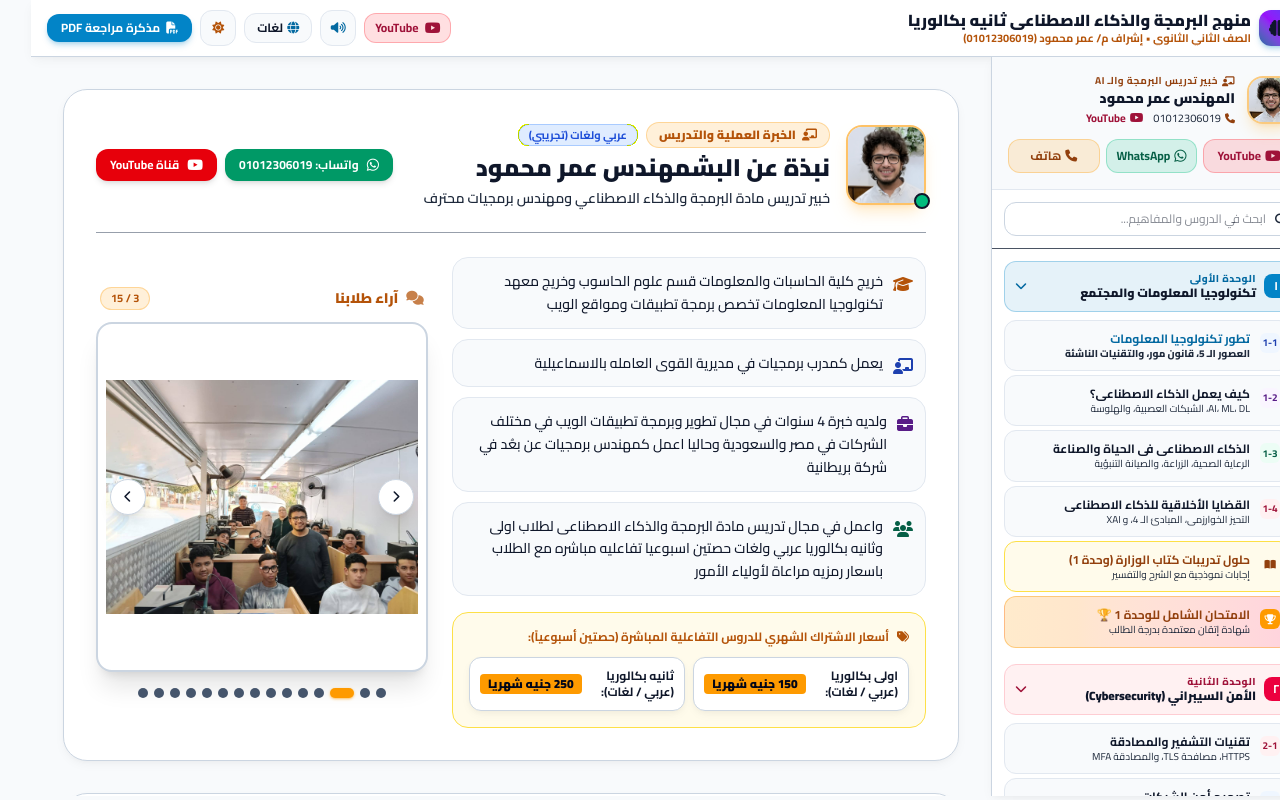
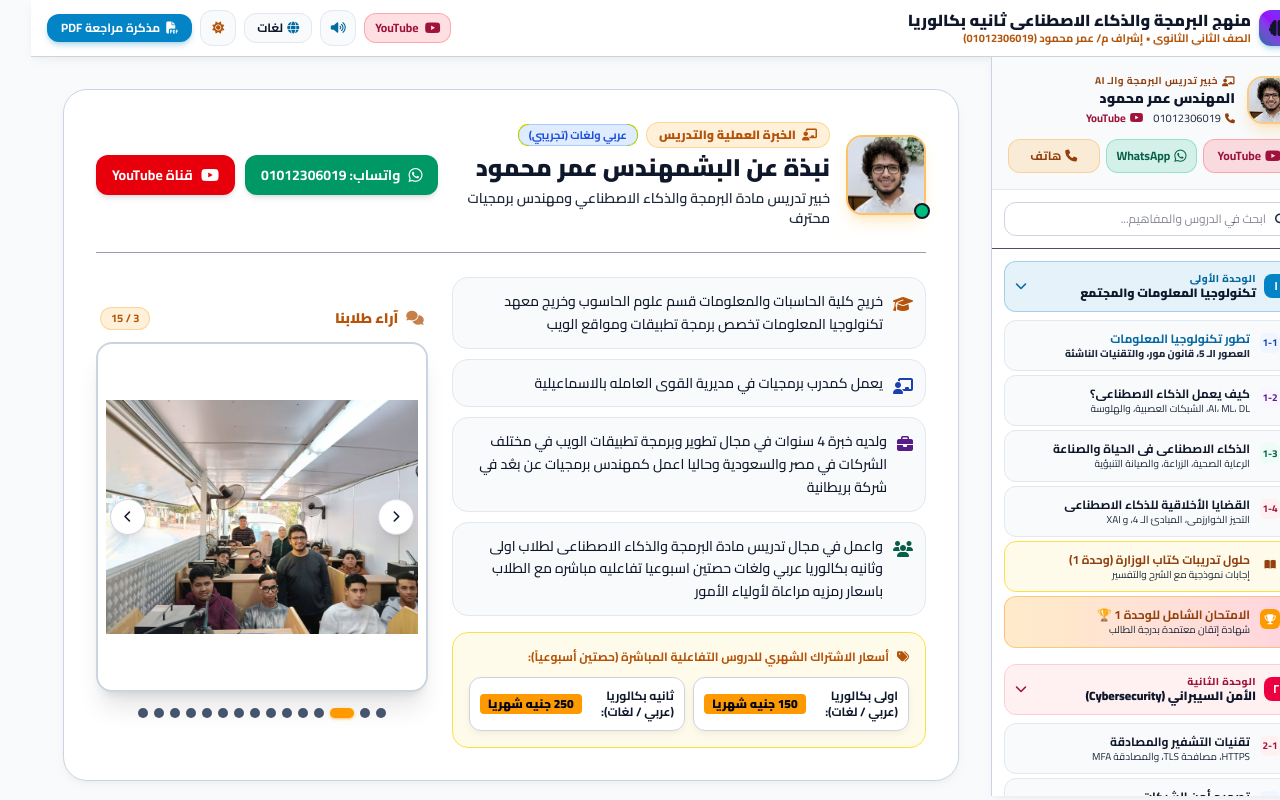
Before and after one commit to omar3060/programming-and-ai, a Next.js app: page / in a window 1280 px wide. Built offline with nearby package versions, Linux system fonts and the light colour scheme.

Commit message:
fix(theme): eliminate dark mode gradient blur on scenario card and fix InstructorBioCard header buttons layout on tablet

```diff
--- a/components/lessons/Lesson1_1.tsx
+++ b/components/lessons/Lesson1_1.tsx
@@ -334,13 +334,13 @@ export function Lesson1_1() {
         </div>
 
         {/* Introductory Real-Life Scenario Box (كتاب الوزارة ص 4 / p. 6) */}
-        <div className="p-4 sm:p-5 rounded-2xl bg-gradient-to-r from-blue-900/30 via-slate-900/60 to-purple-900/30 border border-blue-500/30 text-xs sm:text-sm leading-relaxed space-y-3 shadow-sm">
-          <div className="flex items-center gap-2 text-blue-400 font-bold text-xs sm:text-sm">
-            <i className="fa-solid fa-sun text-amber-400 text-base"></i>
+        <div className="p-4 sm:p-5 rounded-2xl theme-subpanel border border-blue-500/40 text-xs sm:text-sm leading-relaxed space-y-3 shadow-sm">
+          <div className="flex items-center gap-2 text-blue-600 dark:text-blue-400 font-black text-xs sm:text-sm">
+            <i className="fa-solid fa-sun text-amber-500 text-base"></i>
             <span className="lang-ar">سيناريو الحياة اليومية (كتاب الوزارة ص 4): يوم في حياة طالب مصري</span>
             <span className="lang-en">Daily Life Scenario (Textbook p. 6): A Day in the Life of an Egyptian Student</span>
           </div>
-          <p className="text-sub">
+          <p className="text-slate-900 dark:text-slate-100 font-medium leading-relaxed">
             <span className="lang-ar">
               في يوم عادي، يقرأ طالب في مصر رسائل على أحد تطبيقات التواصل الاجتماعي (SNS)، ويدفع ثمن إفطاره إلكترونياً باستخدام تطبيق للدفع غير النقدي، وينضم إلى درس عبر الإنترنت، ويطلب كتاباً من متجر إلكتروني.
               قبل 20 عاماً، لم تكن معظم هذه الخدمات متاحة أو منتشرة بالصورة التي نعرفها اليوم.
--- a/components/ui/InstructorBioCard.tsx
+++ b/components/ui/InstructorBioCard.tsx
@@ -73,7 +73,7 @@ export function InstructorBioCard() {
   return (
     <div dir="rtl" className="theme-panel border border-amber-500/40 p-4 sm:p-6 lg:p-8 rounded-3xl relative overflow-hidden shadow-xl space-y-6 [font-family:var(--font-cairo),'Cairo',sans-serif] max-w-full">
       {/* Top Header */}
-      <div className="flex flex-col md:flex-row items-start md:items-center justify-between gap-4 sm:gap-6 border-b border-slate-700/50 dark:border-slate-800/80 pb-6">
+      <div className="flex flex-col lg:flex-row items-start lg:items-center justify-between gap-4 sm:gap-6 border-b border-slate-700/50 dark:border-slate-800/80 pb-6">
         <div className="flex items-center gap-3 sm:gap-4">
           <div className="relative shrink-0">
             <img
@@ -103,23 +103,23 @@ export function InstructorBioCard() {
         </div>
 
         {/* Quick Action Buttons */}
-        <div className="flex flex-wrap items-center gap-2 w-full md:w-auto shrink-0">
+        <div className="flex flex-wrap items-center gap-2.5 w-full lg:w-auto shrink-0 pt-2 lg:pt-0">
           <a
             href="https://wa.me/201012306019"
             target="_blank"
             rel="noreferrer"
-            className="flex-1 md:flex-initial px-3.5 py-2 rounded-xl bg-emerald-600 hover:bg-emerald-700 text-white text-xs font-bold flex items-center justify-center gap-2 shadow-md transition"
+            className="flex-1 sm:flex-initial px-4 py-2.5 rounded-xl bg-emerald-600 hover:bg-emerald-700 text-white text-xs sm:text-sm font-bold flex items-center justify-center gap-2 shadow-md transition"
           >
-            <i className="fa-brands fa-whatsapp text-sm"></i>
+            <i className="fa-brands fa-whatsapp text-sm sm:text-base"></i>
             <span>واتساب: 01012306019</span>
           </a>
           <a
             href="https://www.youtube.com/@omarmahmoud-p6l"
             target="_blank"
             rel="noreferrer"
-            className="flex-1 md:flex-initial px-3.5 py-2 rounded-xl bg-red-600 hover:bg-red-700 text-white text-xs font-bold flex items-center justify-center gap-2 shadow-md transition"
+            className="flex-1 sm:flex-initial px-4 py-2.5 rounded-xl bg-red-600 hover:bg-red-700 text-white text-xs sm:text-sm font-bold flex items-center justify-center gap-2 shadow-md transition"
           >
-            <i className="fa-brands fa-youtube text-sm"></i>
+            <i className="fa-brands fa-youtube text-sm sm:text-base"></i>
             <span>قناة YouTube</span>
           </a>
         </div>
```
